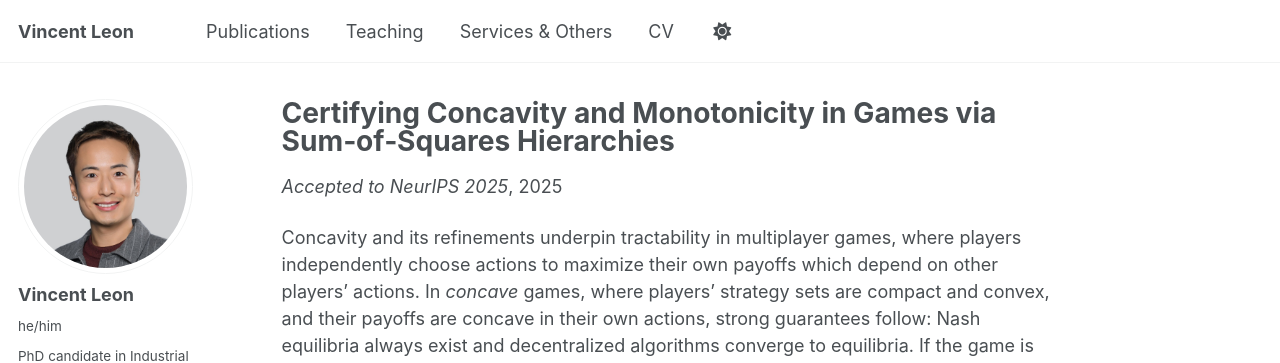
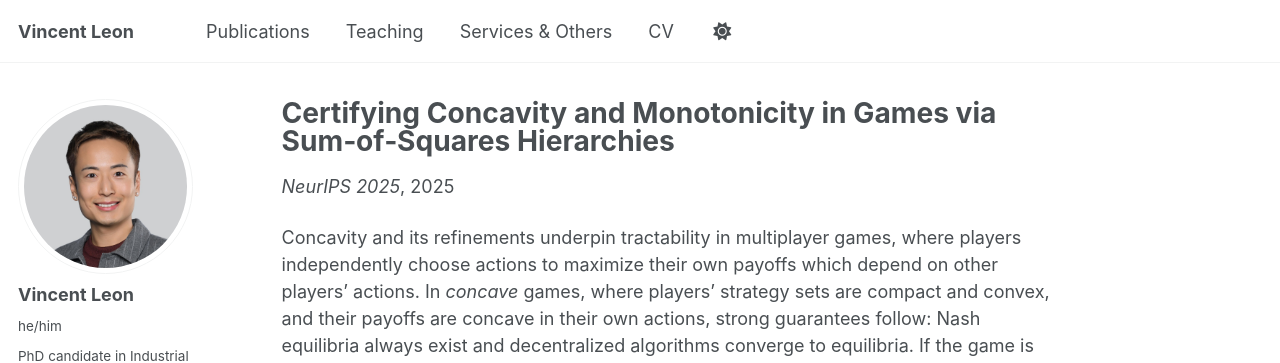
Before and after one commit to vin-leon/vin-leon.github.io, a Jekyll site: the page built from _publications/2025-concavity-monotonicity-games-sos.md, in a window 1280 px wide and 900 px high. Shown: the top 363 px of the window. Built offline with Jekyll 4.4.1, drawn with Linux system fonts in a browser that asks for light colours; some web fonts are replaced; a script that is not in the unit is left out.

```diff
--- a/_publications/2025-concavity-monotonicity-games-sos.md
+++ b/_publications/2025-concavity-monotonicity-games-sos.md
@@ -1,11 +1,11 @@
 ---
 title: "Certifying Concavity and Monotonicity in Games via Sum‑of‑Squares Hierarchies"
 collection: publications
-category: preprints
+category: conferences
 permalink: /publication/2025-concavity-monotonicity-games-sos
 excerpt: 'Vincent Leon, Iosif Sakos, Ryann Sim, and Antonios Varvitsiotis'
 date: 2025-05-15
-venue: 'Accepted to NeurIPS 2025'
+venue: 'NeurIPS 2025'
 ---
 
 Concavity and its refinements underpin tractability in multiplayer games, where players independently choose actions to maximize their own payoffs which depend on other players’ actions.  In _concave_ games, where players' strategy sets are compact and convex, and their payoffs are concave in their own actions, strong guarantees follow: Nash equilibria always exist and decentralized algorithms converge to equilibria. If the game is furthermore _monotone_, an even stronger guarantee holds: Nash equilibria are unique under strictness assumptions. Unfortunately, we show that _certifying_ concavity or monotonicity is NP-hard, already for games where utilities are multivariate polynomials and compact, convex basic semialgebraic strategy sets — an expressive class that captures extensive-form games with imperfect recall. On the positive side, we develop two hierarchies of sum-of-squares programs that certify concavity and monotonicity of a given game, and each level of the hierarchies can be solved in polynomial time. We show that almost all concave/monotone games are certified at some finite level of the hierarchies. Subsequently, we introduce the classes of SOS-concave/monotone games, which  globally approximate concave/monotone games, and show that for any given game we can compute the closest SOS-concave/monotone game in polynomial time. Finally, we apply our techniques to canonical examples of extensive-form games with imperfect recall.
```
